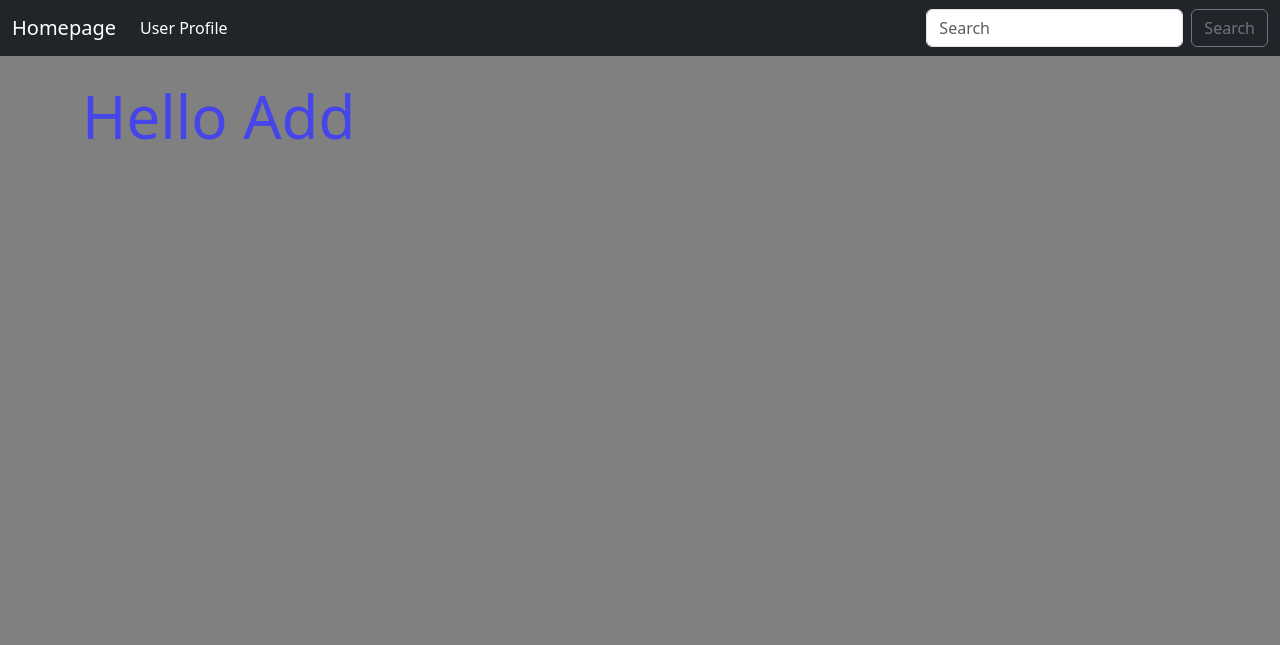
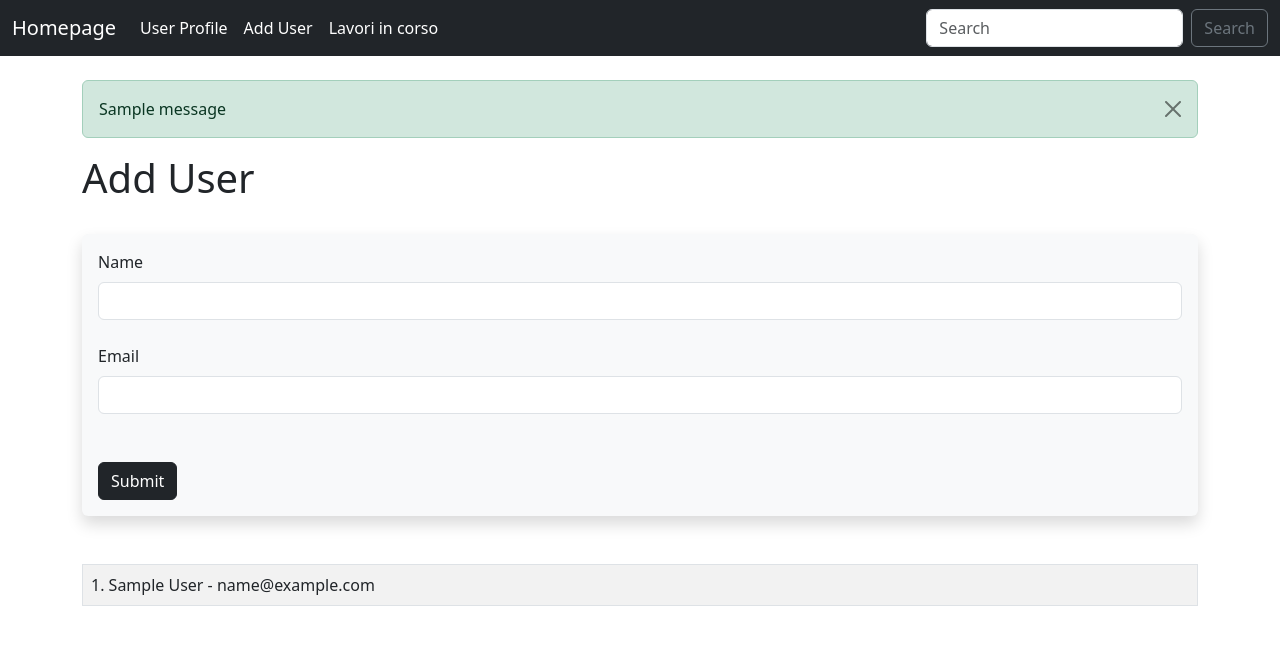
Before and after one commit to nadir139/project_baro, a Flask app: page /user/add in a window 1280 px wide. Shown: the top 645 px of the page. Run offline with Flask 3, Linux system fonts and the light colour scheme; tables that the repository leaves empty hold one stand-in row (values such as "Sample post"); one stand-in notice (Sample message) is shown.

Commit message:
transfer computer

```diff
--- a/app.py
+++ b/app.py
@@ -1,19 +1,66 @@
-from flask import Flask, render_template,  flash
+from flask import Flask, render_template, flash, request, redirect, url_for
 from flask_wtf import FlaskForm
 from wtforms import StringField, SubmitField
 from wtforms.validators import DataRequired
+from forms import JobForm
+from flask_sqlalchemy import SQLAlchemy
+from datetime import datetime
+
+#password mysql installer : 1234
 
 #create a flask instance
 app = Flask(__name__)
+
+#add data base
+#app.config['SQLALCHEMY_DATABASE_URI'] = 'sqlite:///users.db'
+app.config['SQLALCHEMY_DATABASE_URI'] = 'mysql+pymysql://root:1234@localhost/our_users'
+#initialize the database
+db = SQLAlchemy(app)
+#secret key
 app.config['SECRET_KEY'] = "mypassword"
+
+#create a model for database
+class Users(db.Model):
+  id = db.Column(db.Integer, primary_key=True)
+  name = db.Column(db.String(200), nullable=False)
+  email = db.Column(db.String(120), nullable=False, unique=True)
+  date_added = db.Column(db.DateTime, default=datetime.utcnow)
+
+  #create a string
+  def __repr__(self):
+    return '<Name %r>' % self.name
+
+#Create a Form-Class
+class Userform(FlaskForm):
+  name = StringField("Name", validators=[DataRequired()])
+  email = StringField("Email", validators=[DataRequired()])
+  submit = SubmitField("submit")
+
 
 #Create a Form-Class
 class NamerForm(FlaskForm):
-  name = StringField("what is yout name", validators=[DataRequired()])
+  name = StringField("what is your name", validators=[DataRequired()])
   submit = SubmitField("submit")
 
-#Dummy data for job comments (you might want to use a database in a real application)
-job_comments = []
+@app.route('/user/add', methods=['GET', 'POST'])
+def add_user():
+  name = None
+  form = Userform()
+  if form.validate_on_submit():
+    user = Users.query.filter_by(email=form.email.data).first()
+    if user is None:
+      user = Users(name=form.name.data,
+      email=form.email.data)
+      db.session.add(user)
+      db.session.commit()
+      name = form.name.data
+      form.name.data = ''
+      form.email.data = ''
+      flash("user added successfully")
+  our_users = Users.query.order_by(Users.date_added)
+  return (render_template("add_user.html", form=form, name = name, our_users = our_users))
+
+job_comments=[]
 
 @app.route('/')
 def index():
@@ -22,8 +69,34 @@
 @app.route('/post_comment', methods=['POST'])
 def post_comment():
     comment_text = request.form.get('comment')
-    job_comments.append(comment_text)
+    timestamp = datetime.now()
+    job_comments.append((comment_text, timestamp))
     return redirect(url_for('index'))
+
+# Dummy data for demonstration
+jobs = [
+    {'title': 'Iluminazione viale Mazzini', 'image_url': 'static\images\illuminazione.jpeg' },
+    {'title': 'Canale di scolo Parco Maretta', 'image_url': 'static\images\canale.jpeg'},
+    # Add more job data as needed
+]
+
+@app.route('/lavori_in_corso', methods=['GET', 'POST'])
+def lavori_in_corso():
+    form = JobForm()
+
+    if form.validate_on_submit():
+        title = form.title.data
+        image_url = form.image_url.data
+        timestamp = datetime.now().strftime('%Y-%m-%d %H:%M:%S')
+
+        # Add the new job to the jobs list
+        jobs.append({'title': title, 'image_url': image_url, 'timestamp': timestamp})
+
+        # Redirect to the same page to prevent form resubmission
+        return redirect(url_for('lavori_in_corso'))
+
+    return render_template('lavori_in_corso.html', form=form, jobs=jobs)
+
 
 @app.route('/user/<name>')
 def user(name):
--- a/static/CSS/styles.css
+++ b/static/CSS/styles.css
@@ -4,7 +4,7 @@
 }
 
 body {
-  background: grey;
+  background: rgb(214, 45, 45);
 }
 
 #demo {
--- /dev/null
+++ b/templates/add_user.html
@@ -0,0 +1,57 @@
+{% extends 'base.html' %}
+
+{% block content %}
+
+{% for message in get_flashed_messages() %}
+<div class="alert alert-success alert-dismissible fade show" role="alert">
+  {{ message }}
+  <button type="button" class="btn-close" data-bs-dismiss="alert" aria-label="Close"></button>
+</div>
+
+{% endfor %}
+
+{% if name%}
+  <h1>User Added!</h1>
+  <table class="table table-hover table-bordered table-striped">
+
+    {% for our_user in our_users %}
+      <tr>
+      <td>{{our_user.id}}.  {{our_user.name}} - {{our_user.email}}</td>
+      </tr>
+    {% endfor %}
+  </table>
+
+{% else %}
+  <h1>Add User</h1>
+  <br>
+<div class="shadow p-3 mb-5 bg-body-tertiary rounded">
+  <form method="POST">
+    {{ form.hidden_tag() }}
+
+    {{ form.name.label(class="form-label") }}
+
+    {{ form.name(class="form-control") }}
+    <br>
+    {{ form.email.label(class="form-label") }}
+
+    {{ form.email(class="form-control") }}
+    <br>
+    <!-- wtf button doesn't work, resolve
+  {{ form.submit(class="btn btn-dark") }}-->
+    <br>
+    <button type="submit" class="btn btn-dark">Submit</button>
+  </form>
+</div>
+
+
+<table class="table table-hover table-bordered table-striped">
+
+  {% for our_user in our_users %}
+    <tr>
+    <td>{{our_user.id}}.  {{our_user.name}} - {{our_user.email}}</td>
+    </tr>
+  {% endfor %}
+</table>
+{% endif %}
+
+{% endblock %}
--- a/templates/base.html
+++ b/templates/base.html
@@ -1,7 +1,7 @@
 <!DOCTYPE html>
 <html lang="en">
 
-<title>Comune di Falenzago !</title>
+<title>Comune di Falenzago</title>
 <head>
     <meta charset="UTF-8">
     <meta name="viewport" content="width=device-width, initial-scale=1.0">
@@ -11,8 +11,8 @@
     <link href="https://cdn.jsdelivr.net/npm/bootstrap@5.3.0/dist/css/bootstrap.min.css" rel="stylesheet">
 
 
-    <!-- Our CSS -->
-    <link href="{{ url_for('static', filename='CSS/styles.css')}}" rel="stylesheet">
+    <!-- Our CSS
+    <link href="{{ url_for('static', filename='CSS/styles.css')}}" rel="stylesheet">-->
 </head>
 
 <body>
--- a/templates/navbar.html
+++ b/templates/navbar.html
@@ -9,6 +9,13 @@
         <li class="nav-item">
           <a class="nav-link active" aria-current="page" href="{{url_for('user', name='John')}}">User Profile</a>
         </li>
+        <li class="nav-item">
+          <a class="nav-link active" aria-current="page" href="{{url_for('add_user')}}">Add User</a>
+        </li>
+        <li class="nav-item">
+          <a class="nav-link active" aria-current="page" href="{{url_for('lavori_in_corso')}}">Lavori in corso</a>
+        </li>
+
       </ul>
       <form class="d-flex" role="search">
         <input class="form-control me-2" type="search" placeholder="Search" aria-label="Search">
```
Also changed, not shown: create_db.py (added, +11 -0 lines), forms.py (added, +9 -0 lines), templates/index.html (+14 -6 lines), templates/lavori_in_corso.html (added, +58 -0 lines), static/images/canale.jpeg (added), static/images/illuminazione.jpeg (added).
